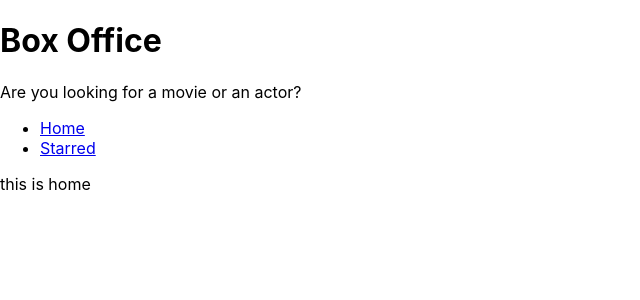
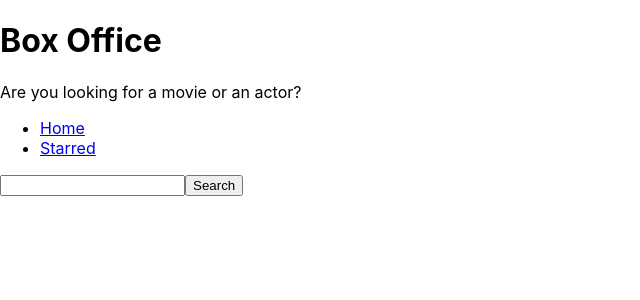
Before and after one commit to medurirohith/box-office, a React (Create React App) app: page / in a window 1280 px wide. Shown: the top 300 px of the page, without its empty margins (0-640 px from the left). Built offline with nearby package versions, Linux system fonts and the light colour scheme.

Commit message:
created inputs and get results from tvmaze api

```diff
--- a/src/pages/Home.js
+++ b/src/pages/Home.js
@@ -1,8 +1,40 @@
-import React from 'react';
+import React, { useState } from 'react';
 import MainPageLayout from '../components/MainPagelayout';
 
 const Home = () => {
-  return <MainPageLayout>this is home</MainPageLayout>;
+  const [input, setInput] = useState('');
+
+  const onSearch = () => {
+    fetch(`https://api.tvmaze.com/search/shows?q=${input}`)
+      .then(r => r.json())
+      .then(result => {
+        console.log(result);
+      });
+  };
+
+  const onInputChange = ev => {
+    setInput(ev.target.value);
+  };
+
+  const onKeyDown = ev => {
+    if (ev.keyCode === 13) {
+      onSearch();
+    }
+  };
+
+  return (
+    <MainPageLayout>
+      <input
+        type="text"
+        onChange={onInputChange}
+        onKeyDown={onKeyDown}
+        value={input}
+      />
+      <button type="button" onClick={onSearch}>
+        Search
+      </button>
+    </MainPageLayout>
+  );
 };
 
 export default Home;
```
